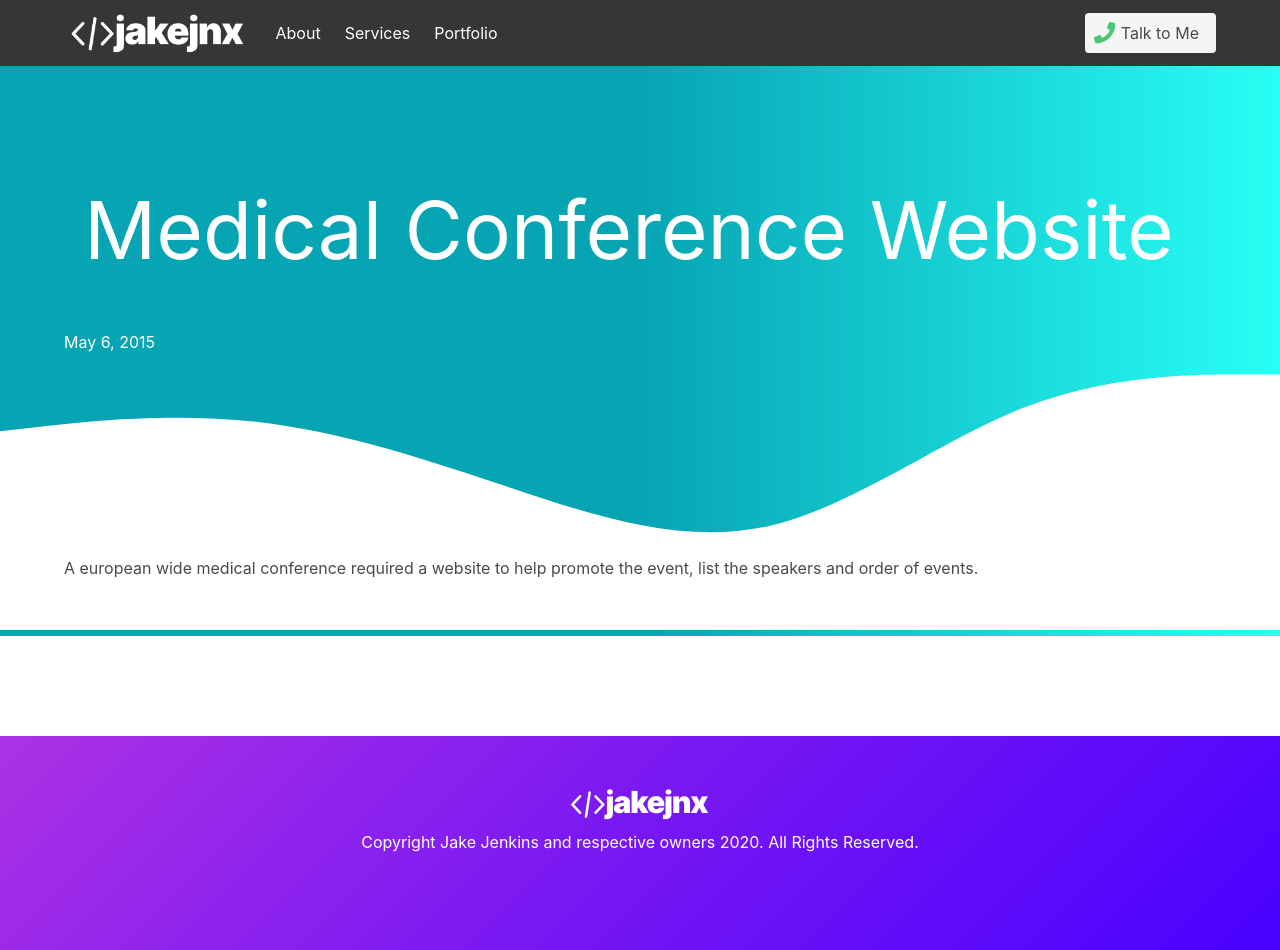
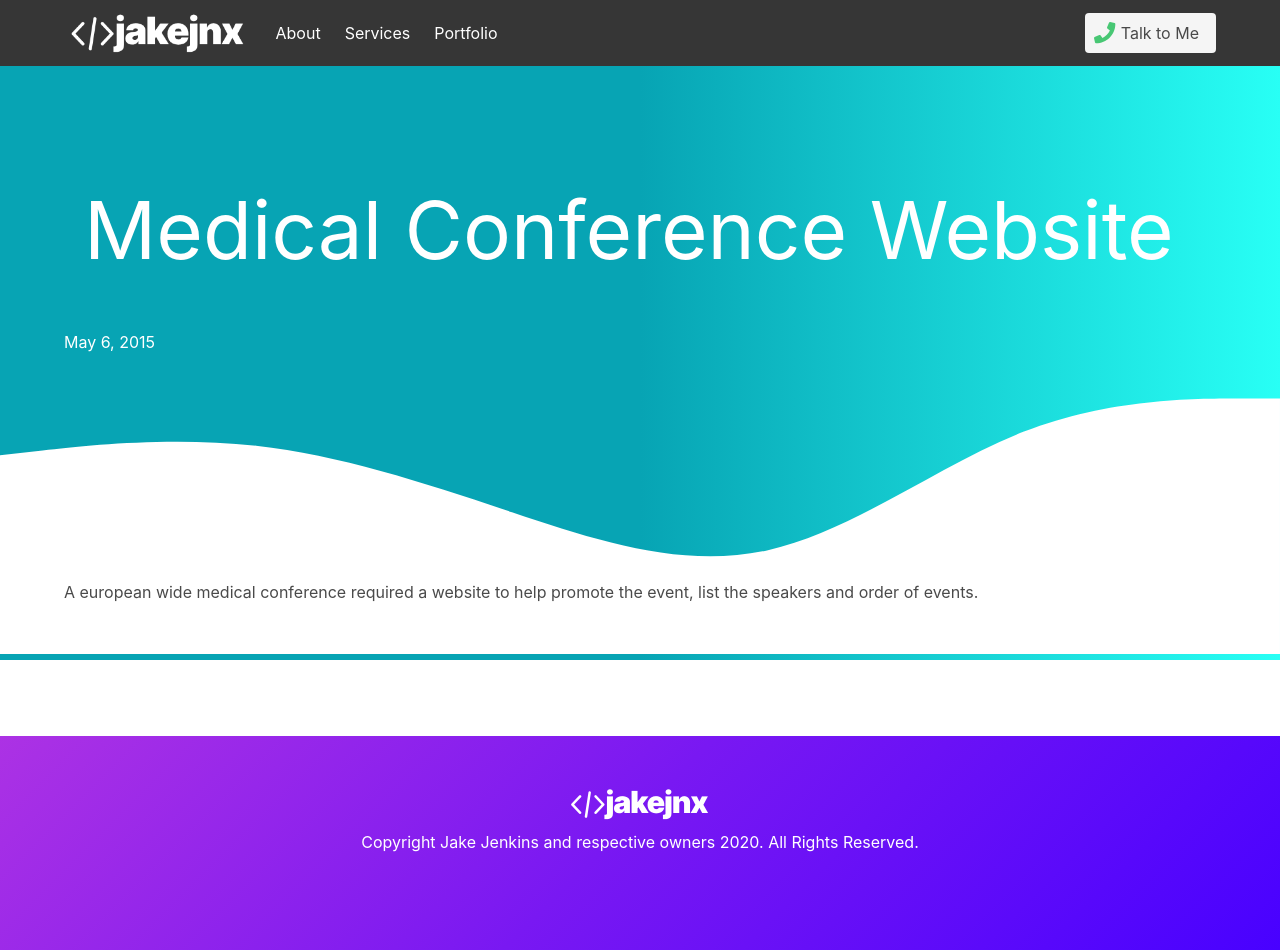
Before and after one commit to jake-jenkins/jjnx-bulma, a Jekyll site: the page built from _portfolio/medical-conference-website.md, in a window 1280 px wide. Built offline with Jekyll 4.4.1, drawn with Linux system fonts in a browser that asks for light colours; nearby versions of some CDN libraries.

Commit message:
Update portfolio.html

```diff
--- a/_layouts/portfolio.html
+++ b/_layouts/portfolio.html
@@ -34,11 +34,11 @@ layout: default
         >
         {%- if forloop.last == false %}, {% endif -%} {% endfor %} {%- endif -%}
       </p>
-    <p>
+    <p>&nbsp;</p>
       <div class="tags">
   {% for tags in page.tags %}
       <span class="tag is-dark"> {{ tags }} </span>
-        {% endfor %}</p>
+        {% endfor %}
     </div></div>
 
 
```
